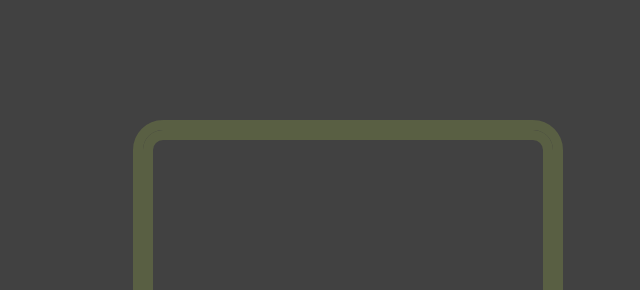
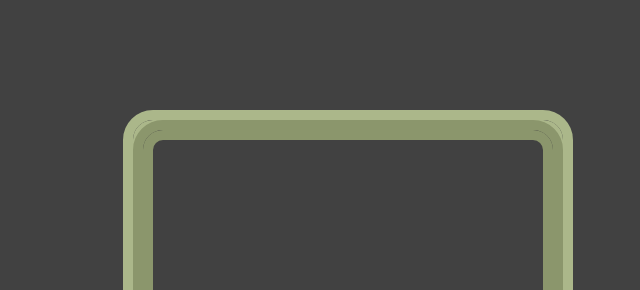
Before and after one commit to JoGoRef/JS-spill, a plain HTML site: page index.html in a window 1280 px wide. Shown: the part 65-355 px from the top of the page, without its empty margins (320-960 px from the left). Drawn offline with Linux system fonts and the light colour scheme.

Commit message:
alle borders sammen (copy paste)

```diff
--- a/style.css
+++ b/style.css
@@ -28,8 +28,13 @@ body, .snake {
     margin: 5px;
 }
 
-.gameborder1{
-    border: #595f43 solid 10px;
+.gameborder2{
+    border: #abb78a solid 10px;
     border-radius: 30px;
-    box-shadow: inset 0 0 0 10px #595f43;
+    box-shadow: inset 0 0 0 10px #abb78a;
 }
+.gameborder3{
+    border: #8b966c solid 10px;
+    border-radius: 30px;
+    box-shadow: inset 0 0 0 10px #8b966c;
+}
```
